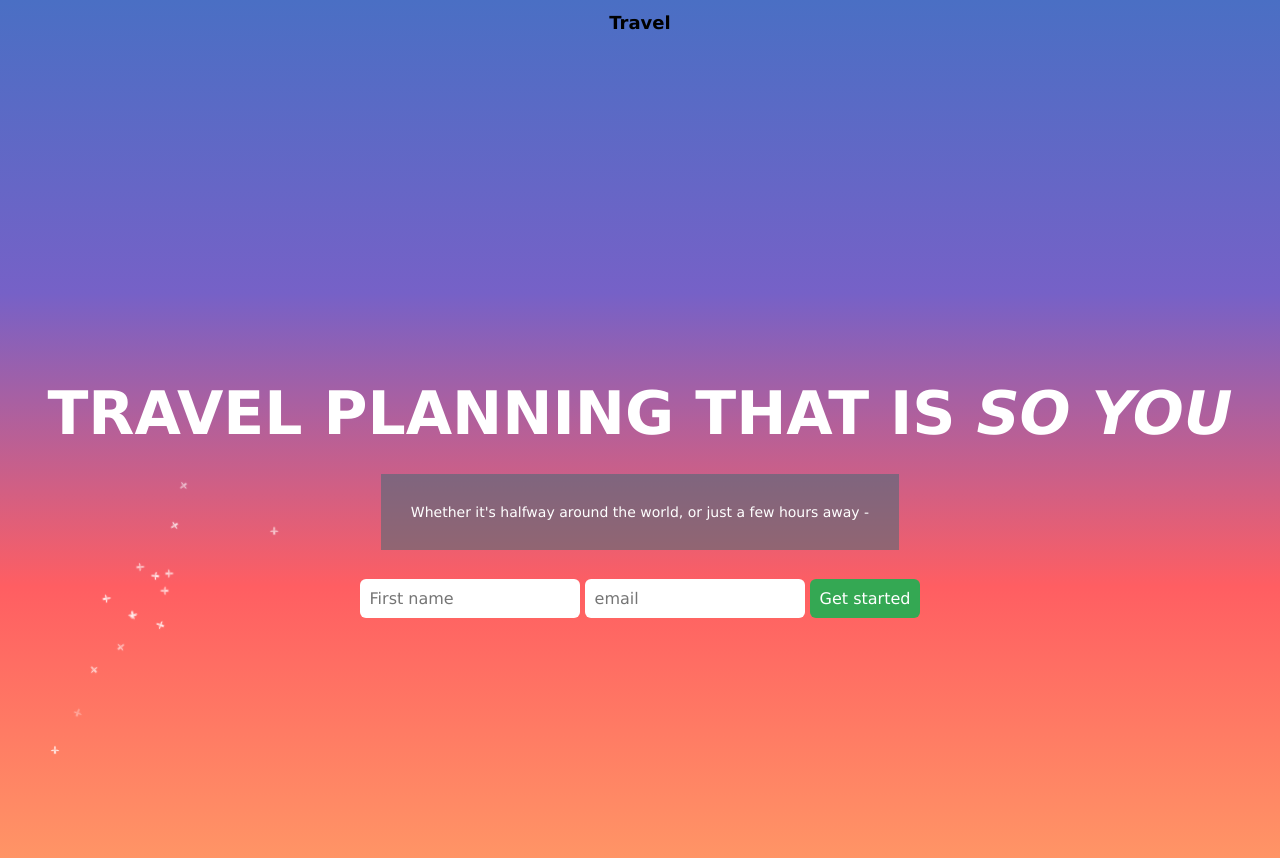
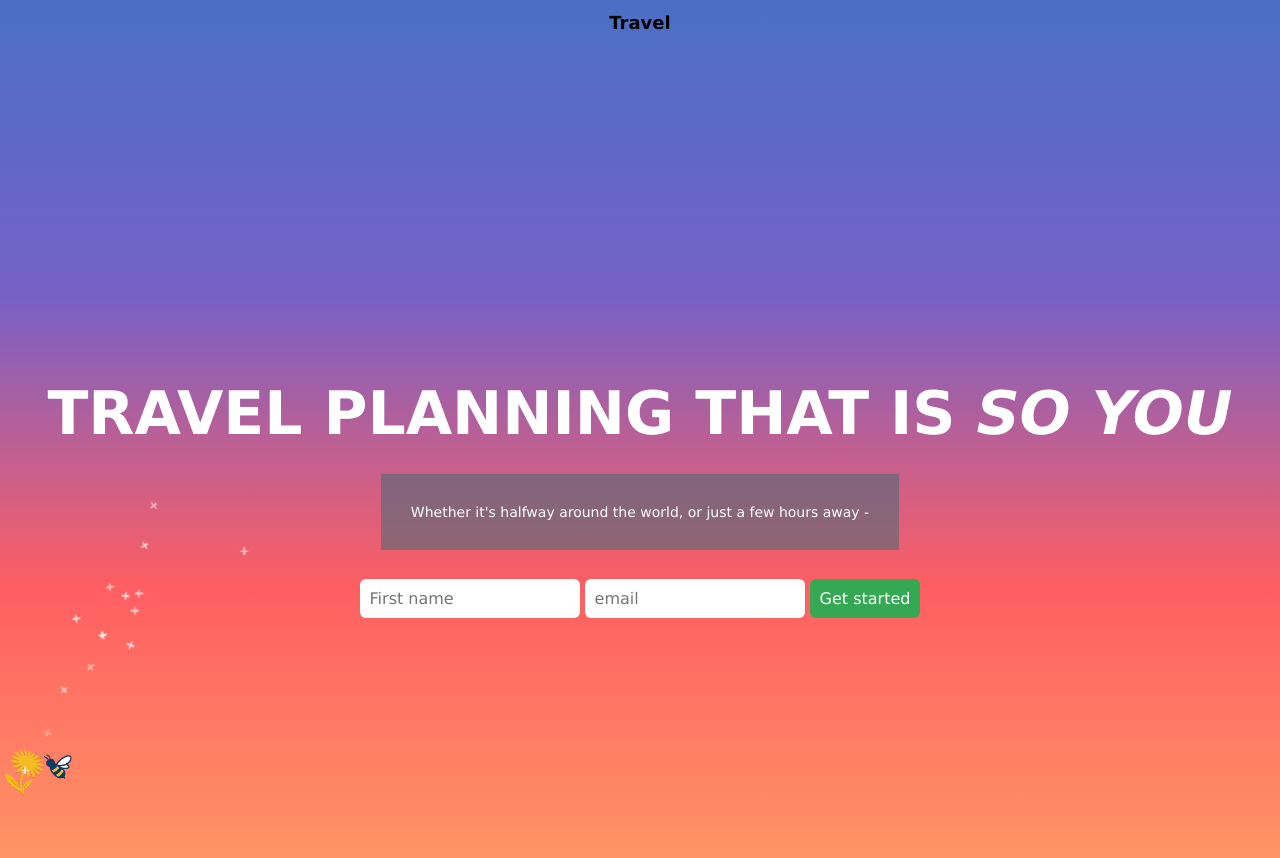
Before and after one commit to tedschu/Dandylion, a React (Vite) app in the folder client/: page / in a window 1280 px wide. Shown: the top 858 px of the page. Built offline with nearby package versions, Linux system fonts and the light colour scheme.

Commit message:
updated the starting point for the floating seeds

```diff
--- a/client/src/dandelion-seeds.css
+++ b/client/src/dandelion-seeds.css
@@ -12,8 +12,8 @@
 
 .seed {
   position: absolute;
-  bottom: 50px;
-  left: 50px;
+  bottom: 30px;
+  left: 20px;
   width: 10px;
   height: 10px;
   pointer-events: none;
--- a/client/src/index.css
+++ b/client/src/index.css
@@ -139,6 +139,13 @@ p {
   /* border-radius: 10px; */
 }
 
+.dandelion_corner {
+  position: absolute;
+  bottom: 0;
+  left: 0;
+  width: 75px;
+}
+
 /* BUTTON STYLING */
 button {
   border: none;
--- a/client/src/pages/Container.tsx
+++ b/client/src/pages/Container.tsx
@@ -19,6 +19,7 @@ import {
 } from "../types/types";
 import { AnimatePresence, motion } from "motion/react";
 import DandelionSeedsCSS from "../components/DandelionSeedsCSS";
+import dandelion_corner from "../assets/dandelion_corner.png";
 
 type ContainerProps = {
   currentStep: number;
@@ -77,6 +78,8 @@ function Container({
         <Header />
         <DandelionSeedsCSS />
 
+        <img src={dandelion_corner} className="dandelion_corner" alt="" />
+
         {/* Maps through steps array and outputs the component that matches the currentStep state */}
         {steps.map((ComponentStep, index) => {
           const stepNumber = index;
```
Also changed, not shown: client/src/assets/dandelion_corner.png (added).
